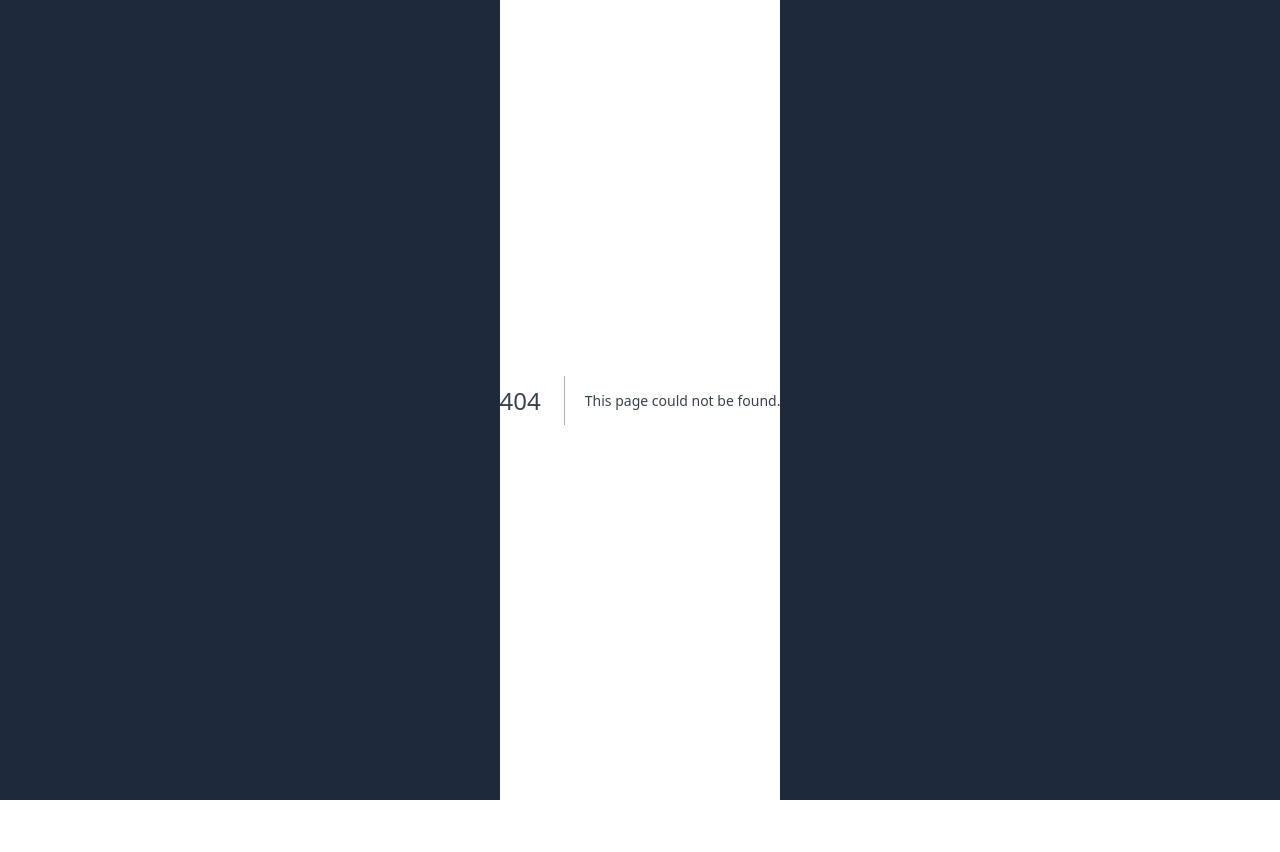
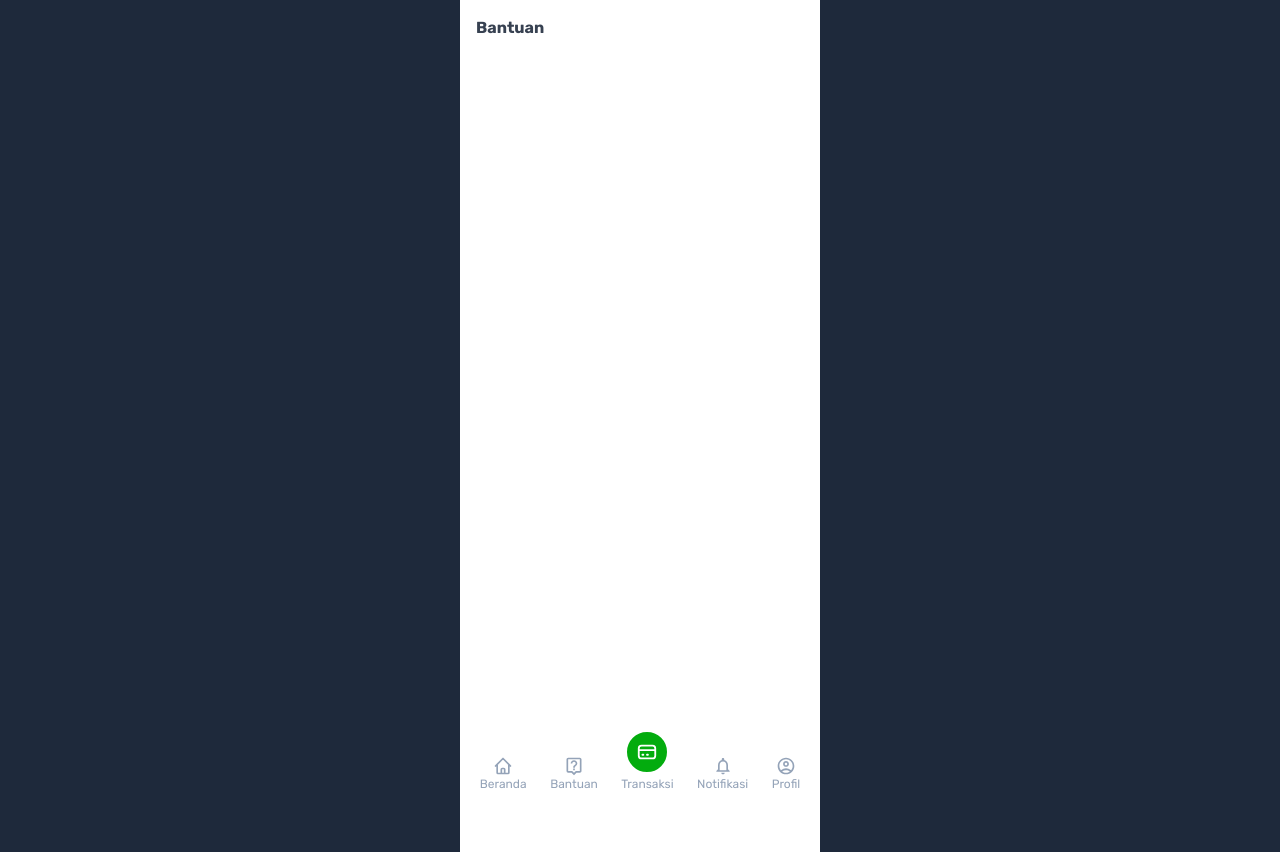
Before and after one commit to athdromeda/woishop, a Next.js app: page /help in a window 1280 px wide. Before the commit this address had no page. Before the commit the page ends 800 px from the top, so only its background shows below. Built offline with nearby package versions, Linux system fonts and the light colour scheme.

Commit message:
feat: [Help] Add help page

```diff
--- /dev/null
+++ b/pages/help.js
@@ -0,0 +1,19 @@
+import Head from "next/head";
+import BottomNav from "../components/bottomNav";
+
+export default function Notification() {
+  return (
+    <div>
+      <Head>
+        <title>Help</title>
+        <meta name="description" content="Bantuan" />
+        <link rel="icon" href="/favicon.ico" />
+      </Head>
+
+      <main>
+        <p className="mb-5 font-bold">Bantuan</p>
+      </main>
+      <BottomNav />
+    </div>
+  );
+}
```
